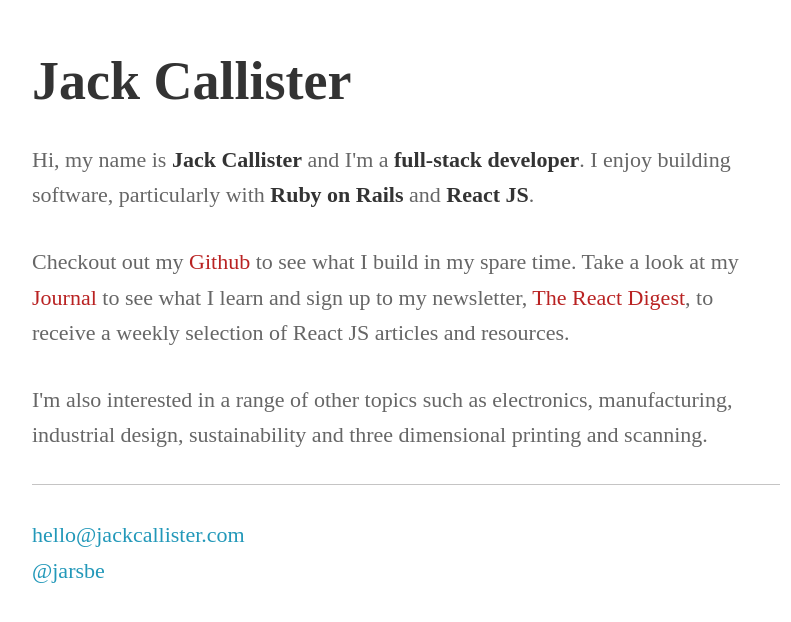
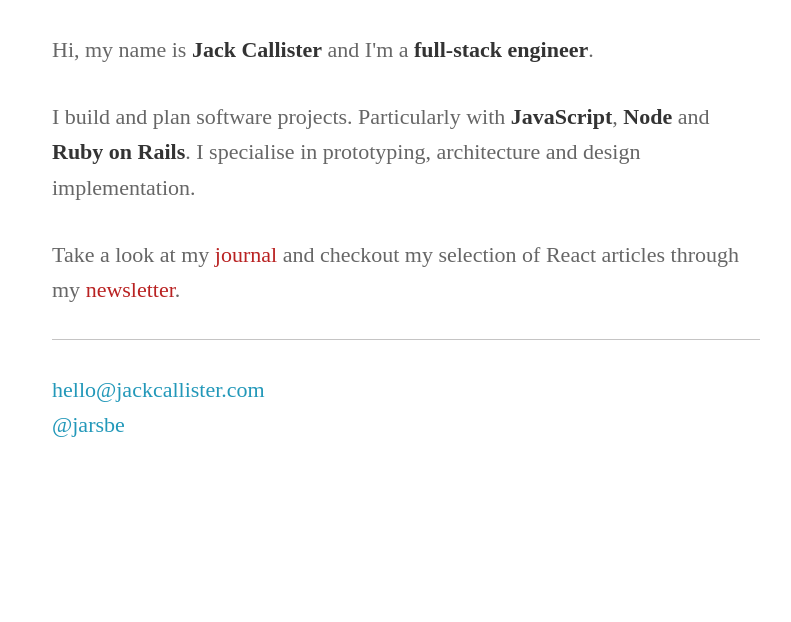
Before and after one commit to jackcallister/jarsbe.github.io, a Jekyll site: the page built from index.html, in a window 1280 px wide. Shown: the top 622 px of the page, without its empty margins (234-1025 px from the left). Built offline with Jekyll 4.4.1, drawn with Linux system fonts in a browser that asks for light colours; Markdown is read by kramdown in place of the engine named in the settings.

Commit message:
Who even reads commits?

```diff
--- a/_layouts/post.html
+++ b/_layouts/post.html
@@ -1,6 +1,9 @@
 ---
 layout: default
 ---
+<nav class="right-nav">
+  <a href="/">Home</a>
+</nav>
 
 <header class="post">
   <h1>{{ page.title }}</h1>
--- a/_layouts/revue.html
+++ b/_layouts/revue.html
@@ -41,7 +41,7 @@
     </div>
 
     <footer class='column center'>
-      <p>Built by <a href='http://twitter.com/jarsbe'>Jack Callister</a> with <a href='https://www.getrevue.co/'>Revue</a>.</p>
+      <p>Built by <a href='http://twitter.com/jarsbe'>Jack Callister</a></p>
     </footer>
   </main>
   </body>
--- a/css/base/_layout.scss
+++ b/css/base/_layout.scss
@@ -1,5 +1,5 @@
 body {
-  max-width: 780px;
+  max-width: 740px;
   margin: 0 auto;
   padding: 0 1rem;
   background-color: $white;
@@ -14,3 +14,9 @@ footer {
   border-top: 1px solid $light-grey;
   margin-top: 1.5rem;
 }
+
+nav.right-nav {
+  display: block;
+  text-align: right;
+  margin-top: 1em;
+}
--- a/index.html
+++ b/index.html
@@ -3,14 +3,8 @@ layout: default
 title: Jack Callister
 ---
 
-<header>
-  <h1>
-    <a href="/" class="title">{{ site.name }}</a>
-  </h1>
-</header>
+<p>Hi, my name is <strong>Jack Callister</strong> and I'm a <strong>full-stack engineer</strong>.</p>
 
-<p>Hi, my name is <strong>Jack Callister</strong> and I'm a <strong>full-stack developer</strong>. I enjoy building software, particularly with <strong>Ruby on Rails</strong> and <strong>React JS</strong>.</p>
+<p>I build and plan software projects. Particularly with <strong>JavaScript</strong>, <strong>Node</strong> and <strong>Ruby on Rails</strong>. I specialise in prototyping, architecture and design implementation.</p>
 
-<p>Checkout out my <a href="http://github.com/jarsbe">Github</a> to see what I build in my spare time. Take a look at my <a href="journal">Journal</a> to see what I learn and sign up to my newsletter, <a href='https://www.getrevue.co/profile/the-react-digest/' target='_blank'>The React Digest</a>, to receive a weekly selection of React JS articles and resources.</p>
-
-<p>I'm also interested in a range of other topics such as electronics, manufacturing, industrial design, sustainability and three dimensional printing and scanning.</p>
+<p>Take a look at my <a href="journal">journal</a> and checkout my selection of React articles through my <a href='http://www.reactdigest.com' target='_blank'>newsletter</a>.</p>
--- a/journal/index.html
+++ b/journal/index.html
@@ -6,7 +6,7 @@ active: journal
 
 <header>
   <h1>
-    <a href="/" class="title">{{ site.name }}</a>
+    <a href="/journal" class="title">{{ 'Journal' }}</a>
   </h1>
 </header>
 
```
